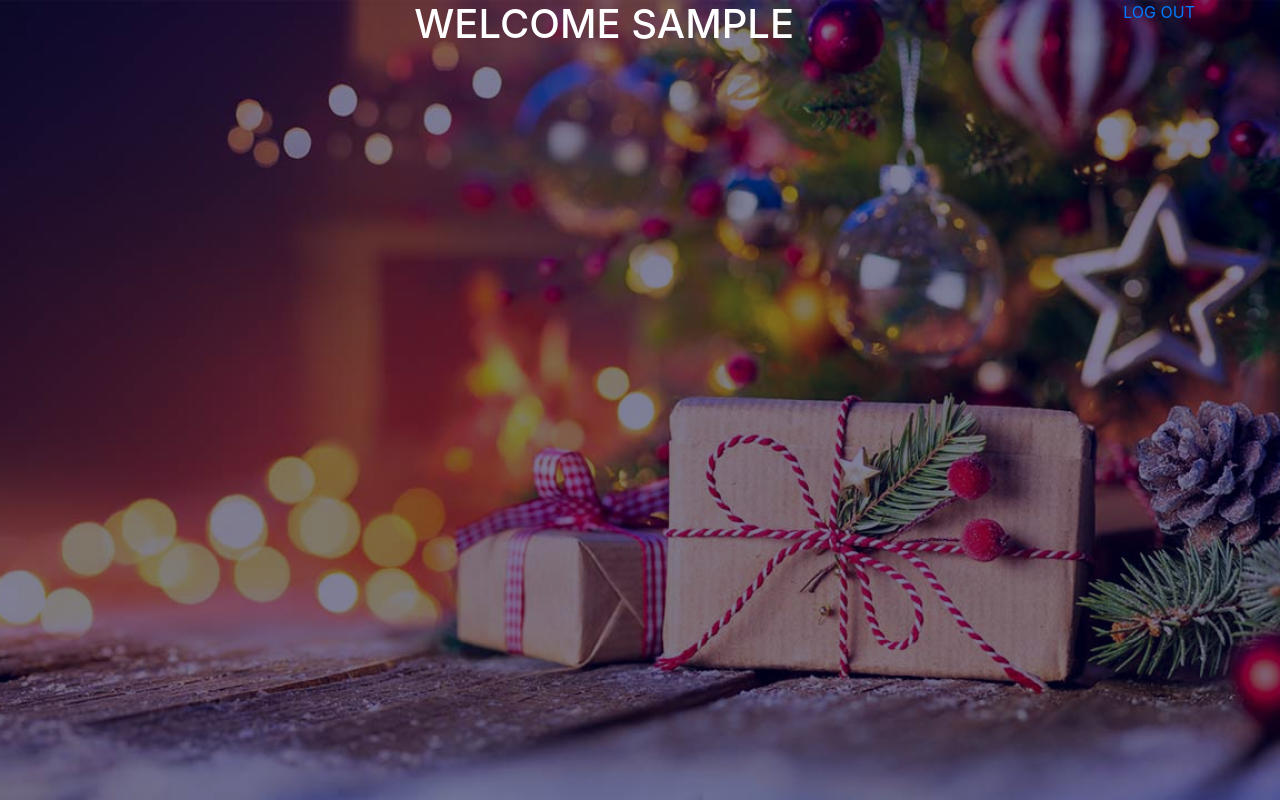
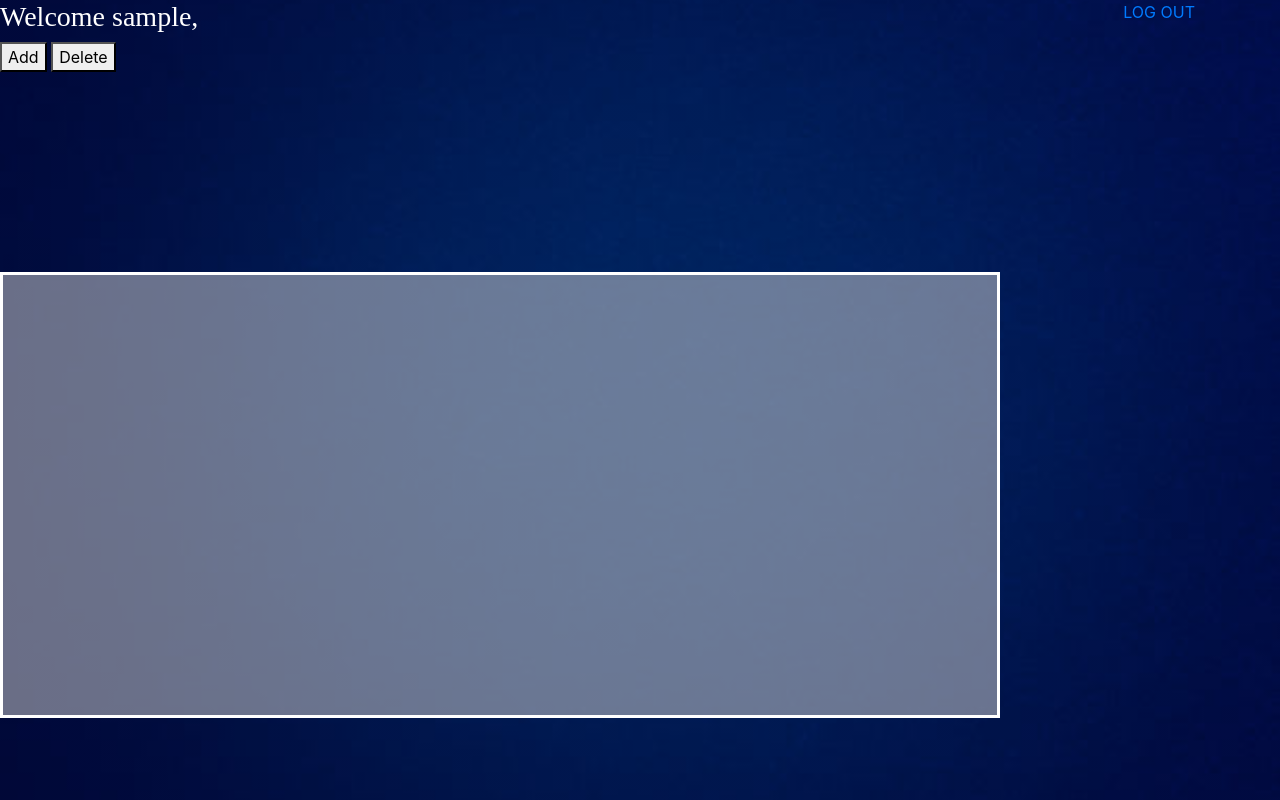
Before and after one commit to BobTabrizi/Gift-Handler, a PHP site: page /home.php in a window 1280 px wide. Run offline with PHP 8.4, Linux system fonts and the light colour scheme; the visitor is signed in with stand-in values (Sample User, id 1).

Commit message:
Homepage UI Design improvements

```diff
--- a/home.php
+++ b/home.php
@@ -15,7 +15,7 @@ if(!isset($_SESSION['username'])){
 <head>
 
     <title> HomePage</title>
-      <link rel="stylesheet" type="text/css" href="style.css">
+      <link rel="stylesheet" type="text/css" href="style2.css">
     <link rel ="stylesheet" type = "text/css"
       href= "https://stackpath.bootstrapcdn.com/bootstrap/4.4.1/css/bootstrap.min.css">
 
@@ -24,10 +24,17 @@ if(!isset($_SESSION['username'])){
     <body>
     <div class="container">
 
-
     <a class ="float-right" href="logout.php"> LOG OUT</a>
 
-    <h1>Welcome <?php echo $_SESSION['username']; ?></h1>
+
              </div>
+
+           <h3>Welcome <?php echo $_SESSION['username']; ?>,</h3>
+        <div id ="buttons">
+      <button type="button home-button" id="button1" >Add</button>
+      <button type="button contact-button" id="button2">Delete</button>
+        </div>
+        <div class = "gift-box">
+        </div>
     </body>
 </html>
--- a/style.css
+++ b/style.css
@@ -42,9 +42,8 @@ a{
 
 }
 
-h1{
+h3{
     color:#fff;
     margin-top: 500px;
     text-align:center;
-    text-transform:uppercase;
 }
--- /dev/null
+++ b/style2.css
@@ -0,0 +1,65 @@
+body{
+    background:linear-gradient(rgba(0,0,50,0.5),rgba(0,0,50,0.5)),url(backdropnum2.jpg);
+    background-size: cover;
+    background-position: center;
+
+}
+
+.login-box{
+    max-width:700px;
+    text-align:center;
+
+    float:none;
+    margin: auto;
+}
+
+.login-main{
+
+    background: rgba(211,211,211,0.5);
+    padding:30px;
+    border:3px solid white;
+    text-align:center;
+    margin-left:auto;
+    margin-right:auto;
+    margin-top:200px;
+}
+
+.login-right{
+    background:#fff;
+    padding:30px;
+
+
+}
+
+
+
+.gift-box{
+    background: rgba(211,211,211,0.5);
+    padding:220px;
+    width:1000px;
+    text-align:center;
+    border:3px solid white;
+
+    margin-top:200px;
+
+}
+.form-control{
+    background-color: transparent;
+
+}
+
+a{
+    color:#fff;
+
+
+}
+
+.buttons{
+
+}
+h3{
+    color:#fff;
+    text-align:left;
+    font-family:serif;
+
+}
```
Also changed, not shown: backdropnum2.jpg (added).
